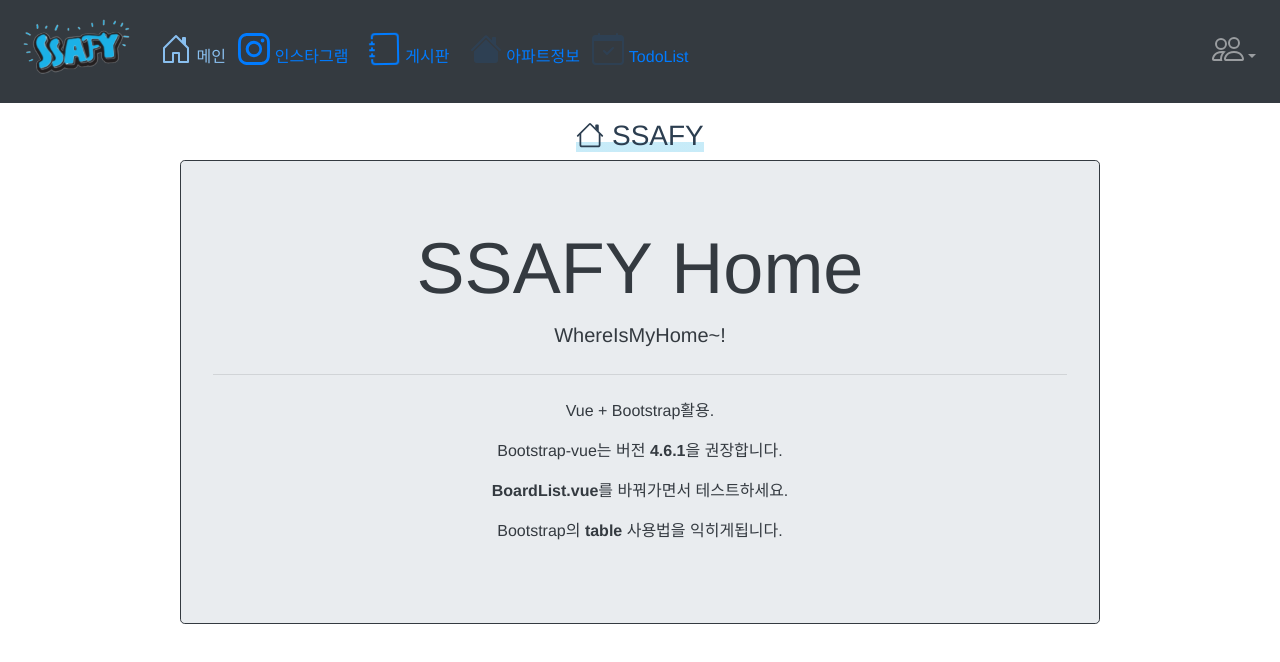
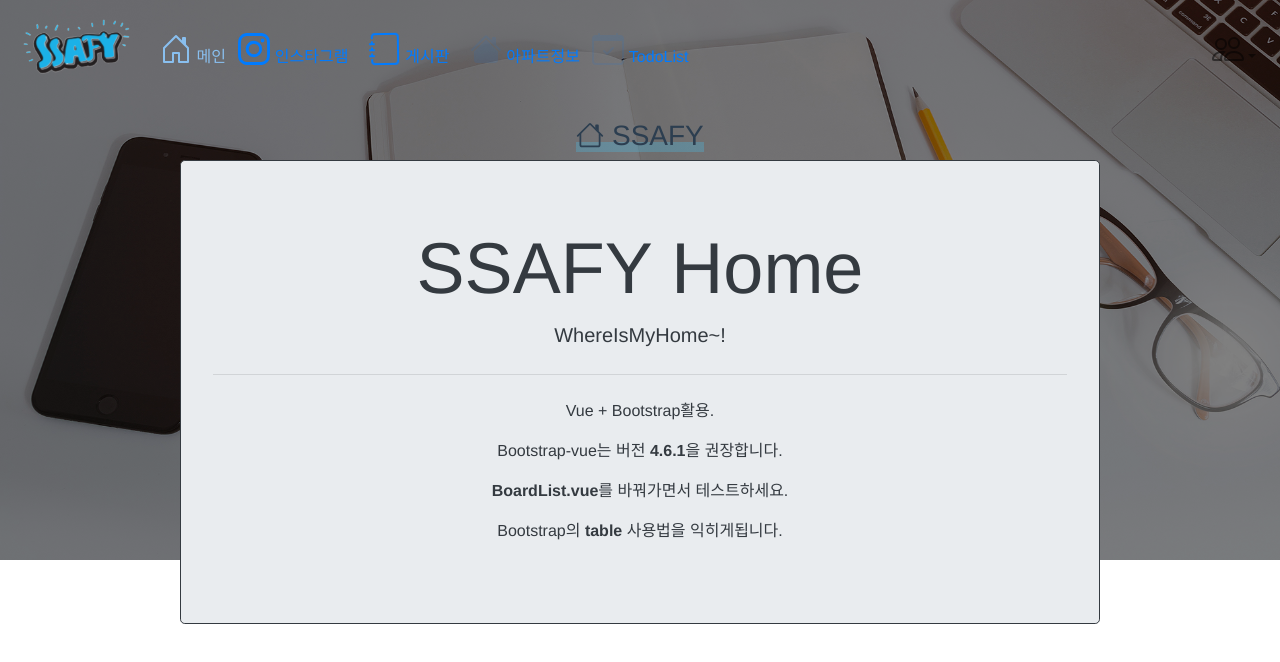
Before and after one commit to SungSubKim/-cat-loves-the-apartment-frontend, a Vue app: page / in a window 1280 px wide. Shown: the top 662 px of the page. Built offline with nearby package versions, Linux system fonts and the light colour scheme.

Commit message:
김성섭

```diff
--- /dev/null
+++ b/src/assets/my.css
@@ -0,0 +1,12 @@
+nav ul li {
+	display: inline-block;
+}
+
+nav ul li a {
+	padding: 18px;
+	text-transform: uppercase;
+	color: rgba(0, 0, 0, 1);
+	font-size: 18px;
+	text-decoration: none;
+	display: block;
+}
--- a/src/components/TheHeaderNavbar.vue
+++ b/src/components/TheHeaderNavbar.vue
@@ -1,6 +1,6 @@
 <template>
 	<div>
-		<b-navbar toggleable="lg" type="dark" variant="dark">
+		<b-navbar toggleable="lg" style="background-color: (0, 0, 0, 0)">
 			<b-navbar-brand href="#">
 				<router-link :to="{ name: 'main' }">
 					<b-img
@@ -68,6 +68,7 @@
 				</b-navbar-nav>
 			</b-collapse>
 		</b-navbar>
+		<img id="header-bg" style="width: 100%" :src="home_bg" />
 	</div>
 </template>
 
@@ -79,7 +80,25 @@
 			...mapState("userStore", ["userInfo"]),
 		},
 		data() {
-			return {};
+			return {
+				home_bg: require("@/assets/home-bg.jpg"),
+				variant: "light",
+				opacity: 0.3,
+				blur: "2px",
+				variants: [
+					"transparent",
+					"white",
+					"light",
+					"dark",
+					"primary",
+					"secondary",
+					"success",
+					"danger",
+					"warning",
+					"info",
+				],
+				blurs: [{ text: "None", value: "" }, "1px", "2px", "5px", "0.5em", "1rem"],
+			};
 		},
 		methods: {
 			logout() {
@@ -95,6 +114,16 @@
 </script>
 
 <style scoped>
+	#header-bg {
+		position: absolute;
+		top: -30%;
+		left: 0;
+		width: 100%;
+		height: 100%;
+		z-index: -1;
+		filter: brightness(50%);
+		clip: rect(0px, 3000px, 900px, 0px);
+	}
 	#logo {
 		width: 120px;
 	}
--- a/src/components/user/UserList.vue
+++ b/src/components/user/UserList.vue
@@ -1,5 +1,7 @@
 <template>
-	<b-container v-if="users && users.length != 0" class="bv-example-row mt-3">
+	<b-container v-if="users && users.length != 0" class="bv-example-row">
+		<b-row class="mt-4 mb-4 text-center">
+			<b-col>
 				<user-list-item
 					v-for="user in users"
 					:key="user.userid"
@@ -7,6 +9,8 @@
 					@userModify="userListModify"
 					@userDelete="userListDelete"
 				/>
+			</b-col>
+		</b-row>
 	</b-container>
 	<b-container v-else class="bv-example mt-3">
 		<b-row>
--- a/src/components/user/UserListItem.vue
+++ b/src/components/user/UserListItem.vue
@@ -1,24 +1,38 @@
 <template>
-	<b-tr>
-		<b-tr v-if="!isModify">
-			<b-td> {{ username }}</b-td>
-			<b-th class="text-left">
+	<b-container class="bv-example-row">
+		<b-row v-if="!isModify">
+			<b-col class="bg-light p-2 text-left">
+				{{ username }}
+			</b-col>
+			<b-col class="bg-light p-2 w-20% text-left">
 				{{ userid }}
-			</b-th>
-			<b-td>{{ userpwd }}</b-td>
-			<b-td>{{ email }}</b-td>
-			<b-button variant="outline-primary" @click="viewModify">수정</b-button>
-			<b-button variant="outline-danger" @click="userDelete">삭제</b-button>
-		</b-tr>
-		<b-tr v-else>
-			<input type="text" v-model="username2" />
-			<input type="text" v-model="userid2" />
-			<input type="text" v-model="userpwd2" />
-			<input type="text" v-model="email2" />
-			<b-button variant="primary" @click="userModify">수정</b-button>
-			<b-button variant="danger" @click="closeModify">취소</b-button>
-		</b-tr>
-	</b-tr>
+			</b-col>
+			<b-col class="bg-light p-2 text-left">
+				{{ userpwd }}
+			</b-col>
+			<b-col class="bg-light p-2 text-left">
+				{{ email }}
+			</b-col>
+			<b-button class="m-2 bg-light" variant="outline-primary" @click="viewModify">수정</b-button>
+			<b-button class="m-2 bg-light" variant="outline-danger" @click="userDelete">삭제</b-button>
+		</b-row>
+		<b-row v-else>
+			<b-col class="bg-light p-2 text-left">
+				<input type="text" v-model="username2" />
+			</b-col>
+			<b-col class="bg-light p-2 text-left">
+				<input type="text" v-model="userid2" />
+			</b-col>
+			<b-col class="bg-light p-2 text-left">
+				<input type="text" v-model="userpwd2" />
+			</b-col>
+			<b-col class="bg-light p-2 text-left">
+				<input type="text" v-model="email2" />
+			</b-col>
+			<b-button class="m-2 bg-light" variant="primary" @click="userModify">수정</b-button>
+			<b-button class="m-2 bg-light" variant="danger" @click="closeModify">취소</b-button>
+		</b-row>
+	</b-container>
 </template>
 
 <script>
```
Also changed, not shown: src/assets/home-bg.jpg (added). Lines whose indentation alone changed are shown as unchanged.
